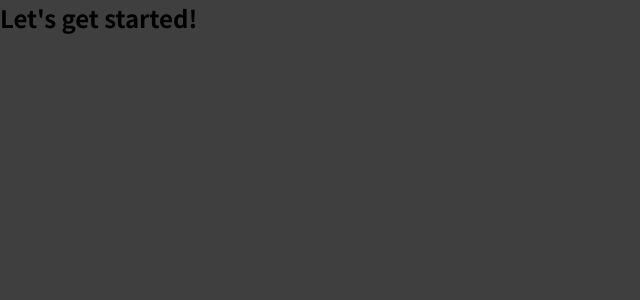
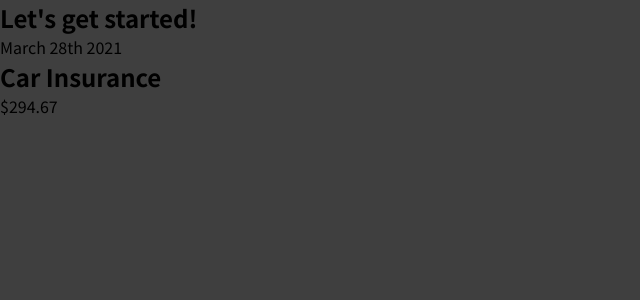
Before and after one commit to davitorress/reactjs_compass-course, a JavaScript app in the folder react-complete-guide/: page / in a window 1280 px wide. Shown: the top 300 px of the page, without its empty margins (0-640 px from the left). Built offline with nearby package versions, Linux system fonts and the light colour scheme.

Commit message:
first component created

```diff
--- a/react-complete-guide/src/App.js
+++ b/react-complete-guide/src/App.js
@@ -1,7 +1,10 @@
+import ExpenseItem from "./components/ExpenseItem";
+
 function App() {
 	return (
 		<div>
 			<h2>Let's get started!</h2>
+			<ExpenseItem />
 		</div>
 	);
 }
--- /dev/null
+++ b/react-complete-guide/src/components/ExpenseItem.js
@@ -0,0 +1,13 @@
+function ExpenseItem() {
+	return (
+		<div>
+			<div>March 28th 2021</div>
+			<div>
+				<h2>Car Insurance</h2>
+				<div>$294.67</div>
+			</div>
+		</div>
+	);
+}
+
+export default ExpenseItem;
```
